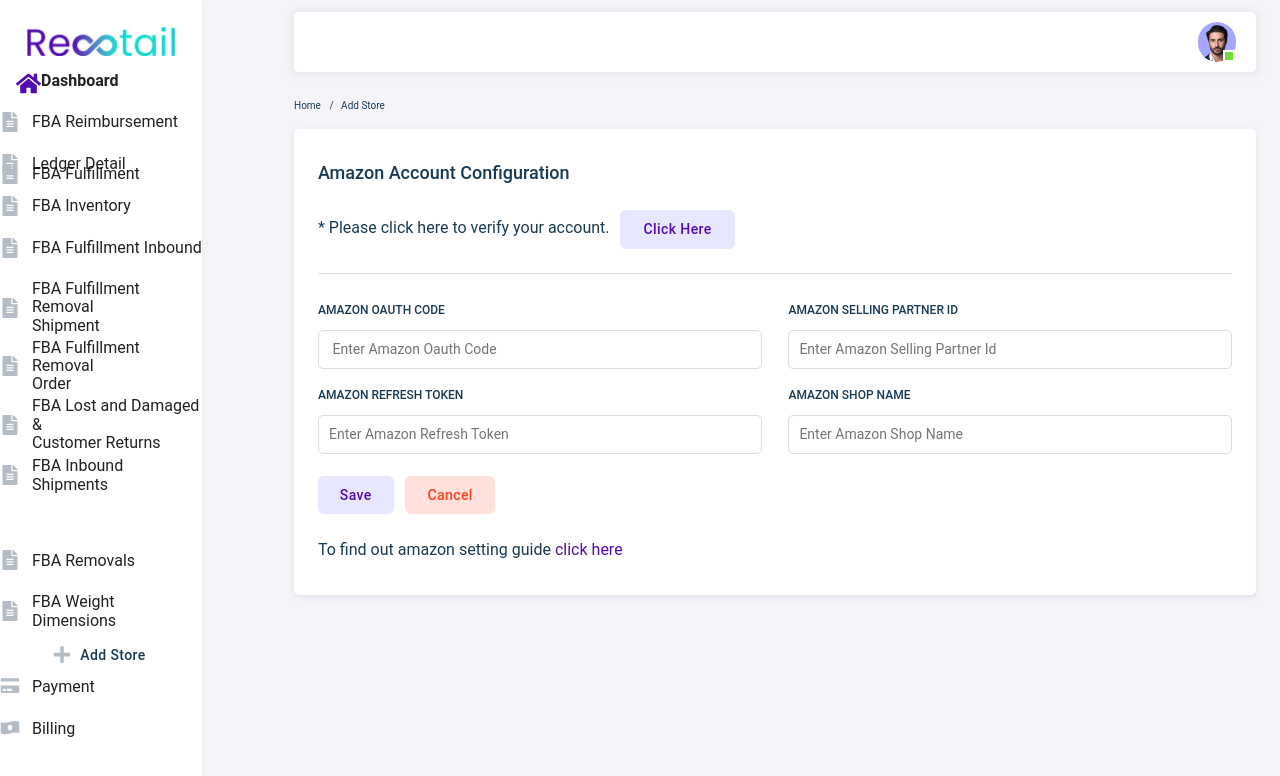
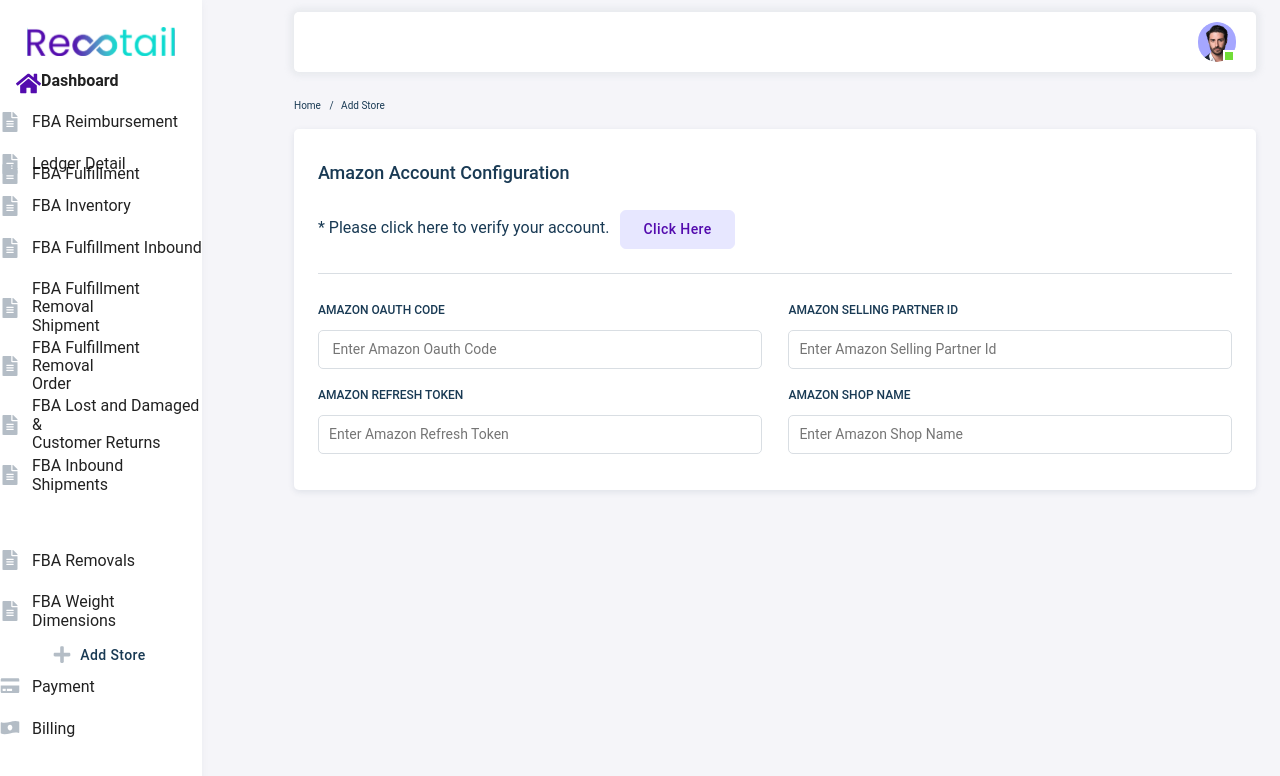
Before and after one commit to melbin2827/Recotail.ai, a React (Vite) app in the folder frontend/: page /dashboard in a window 1280 px wide. Shown: the top 776 px of the page. Built offline with nearby package versions, Linux system fonts and the light colour scheme.

Commit message:
Got rid of the save cancel button in Amazon Account Config

```diff
--- a/frontend/src/components/login/Dashboard.jsx
+++ b/frontend/src/components/login/Dashboard.jsx
@@ -96,46 +96,6 @@
                       labelAMAZONREFRESHTOKEN="AMAZON REFRESH TOKEN"
                       containerPlaceholder="Enter Amazon Refresh Token"
                     />
-                    <div className="form-buttons">
-                      <Button
-                        className="button1"
-                        disableElevation
-                        variant="contained"
-                        sx={{
-                          textTransform: "none",
-                          color: "#530bae",
-                          fontSize: "15",
-                          background: "#e7e7ff",
-                          border: "#e7e7ff solid 1px",
-                          borderRadius: "6px",
-                          "&:hover": { background: "#e7e7ff" },
-                          width: 75.6,
-                          height: 38.5,
-                        }}
-                      >
-                        Save
-                      </Button>
-                      <Button
-                        className="button2"
-                        disableElevation
-                        variant="contained"
-                        sx={{
-                          textTransform: "none",
-                          color: "#ff3e1d",
-                          fontSize: "15",
-                          background: "#ffe0db",
-                          borderRadius: "6px",
-                          "&:hover": { background: "#ffe0db" },
-                          height: 38.5,
-                        }}
-                      >
-                        Cancel
-                      </Button>
-                    </div>
-                    <div className="to-find-out-container">
-                      <span className="to-find-out">{`To find out amazon setting guide `}</span>
-                      <a href="" className="click-here">click here</a>
-                    </div>
                   </div>
                   <div className="code-label">
                     <CodeInput
```
